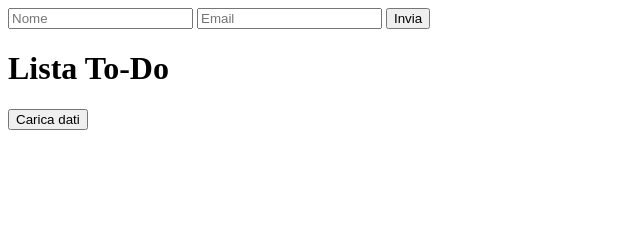
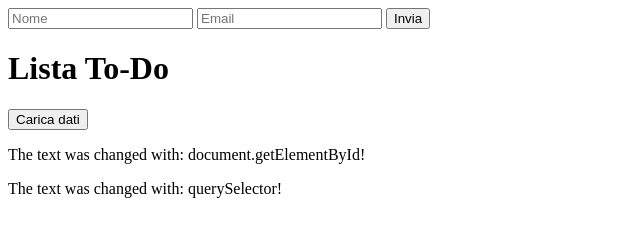
Before and after one commit to Shala21/JavaScript, a plain HTML site: page 2-Part_Ale_tutor/Advanced_JS/index.html in a window 1280 px wide. Shown: the whole page, without its empty margins (0-640 px from the left). Drawn offline with Linux system fonts and the light colour scheme; no server answers.

Commit message:
feat: add QuerySelector, getElementById etc..

```diff
--- a/2-Part_Ale_tutor/Advanced_JS/index.html
+++ b/2-Part_Ale_tutor/Advanced_JS/index.html
@@ -21,6 +21,16 @@
     <button id="carica">Carica dati</button>
     <ul id="risultato"></ul>
 
+
+    <!-- Oggetto Documento-->
+
+    <p id="container">This is a paragraph that should be shwon in the HTML.</p>
+
+
+    <!-- QuerySelector -->
+    <p id="container1">This is a paragraph that should be shwon in the HTML.</p>
+
+
     <!--  JavaScript src link -->
     <script src="scrript.js"></script>
 </body>
--- a/2-Part_Ale_tutor/Advanced_JS/scrript.js
+++ b/2-Part_Ale_tutor/Advanced_JS/scrript.js
@@ -475,3 +475,16 @@ function deletStorage() {
 localSessionStorage();
 readStorage();
 deletStorage();
+
+
+
+// Oggetto Documento -->
+let p = document.getElementById("container");
+p.innerText = "The text was changed with:  document.getElementById!";
+
+
+// QuerySelector -->
+let p1 = document.querySelector("#container1");
+
+// Modifica il testo di un <p></p>
+p1.innerText = "The text was changed with: querySelector!";
```
